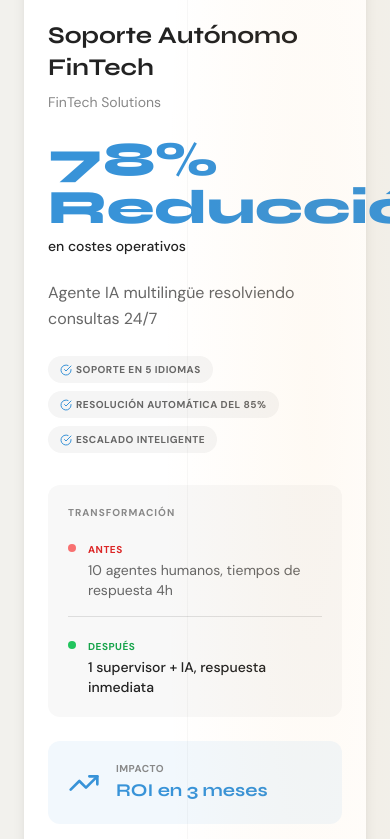
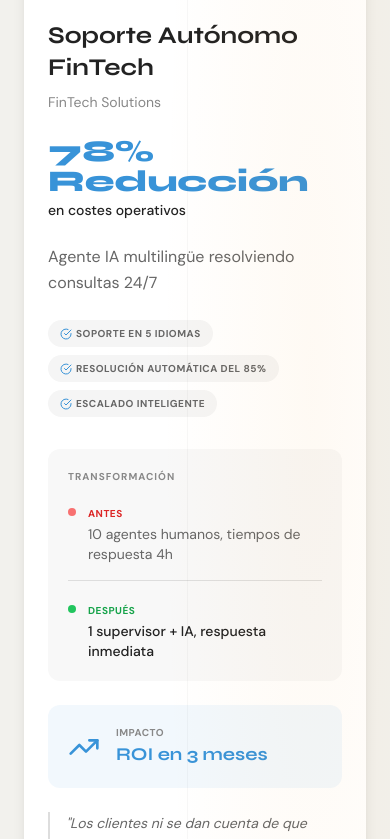
Before and after one commit to Alvaro-Alonso-Portillo/IA_Parallax_Landing_2, a Next.js app: page / in a window 390 px wide. Shown: the part 4260-5099 px from the top of the page. Built offline with nearby package versions, Linux system fonts and the light colour scheme.

Commit message:
fix: stack stats vertically on mobile to prevent overlap

```diff
--- a/src/components/Closing.tsx
+++ b/src/components/Closing.tsx
@@ -112,7 +112,7 @@ export function Closing() {
                     whileInView={{ opacity: 1, y: 0 }}
                     viewport={{ once: true }}
                     transition={{ delay: 0.5 }}
-                    className="grid grid-cols-3 gap-8 mt-16 pt-12 border-t border-cream/10"
+                    className="grid grid-cols-1 sm:grid-cols-3 gap-8 mt-16 pt-12 border-t border-cream/10"
                 >
                     <div className="text-center">
                         <div className="text-2xl md:text-3xl font-display font-black text-cream">30min</div>
--- a/src/components/Work.tsx
+++ b/src/components/Work.tsx
@@ -111,7 +111,7 @@ export function Work() {
 
                                     {/* Big Result */}
                                     <div className="mb-6">
-                                        <div className={`text-5xl md:text-6xl lg:text-7xl font-display font-black ${project.textColor} leading-none`}>
+                                        <div className={`text-3xl xs:text-4xl sm:text-5xl md:text-6xl lg:text-7xl font-display font-black ${project.textColor} leading-none break-words`}>
                                             {project.result}
                                         </div>
                                         <div className="text-sm md:text-base text-[#222] font-medium mt-1">
```
